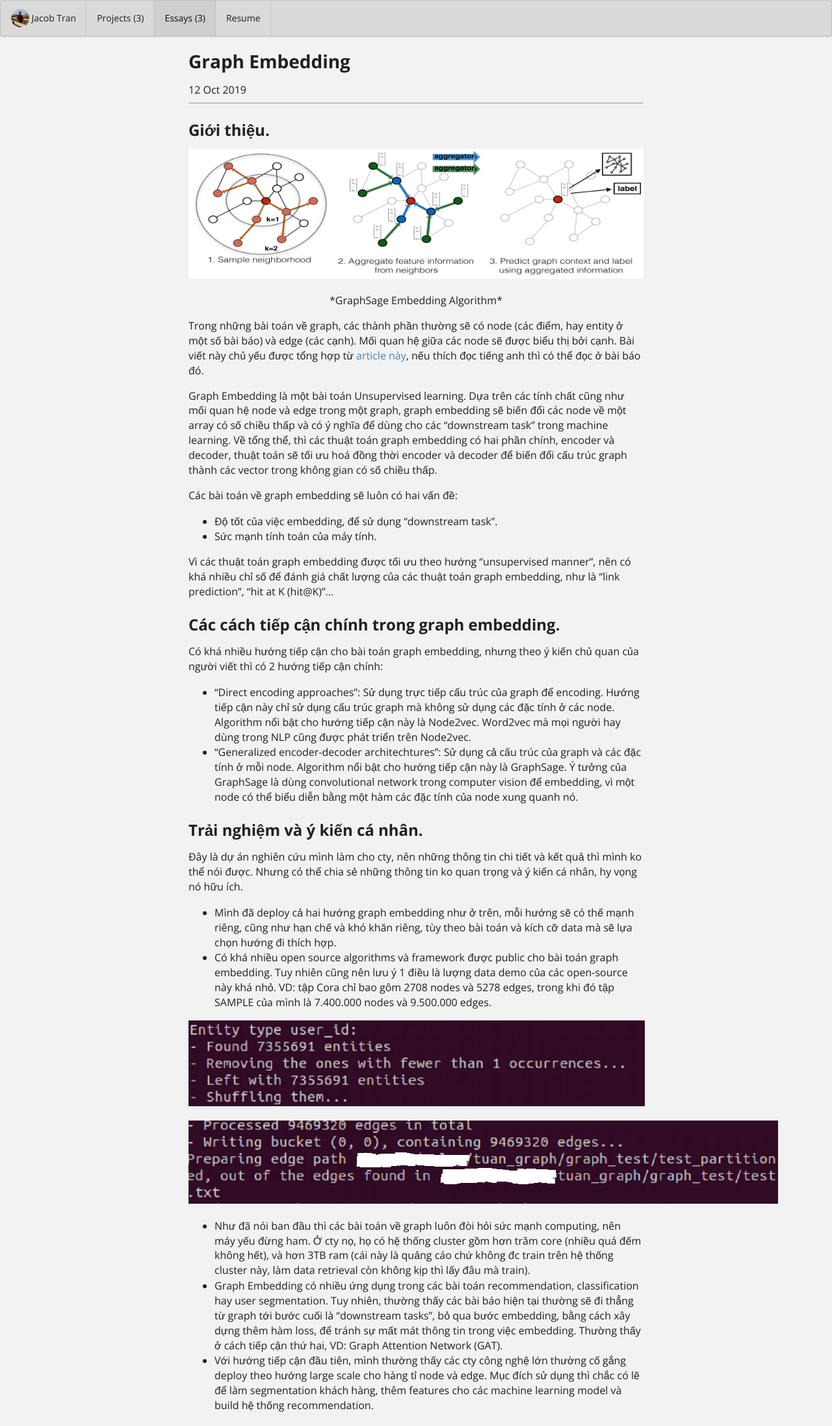
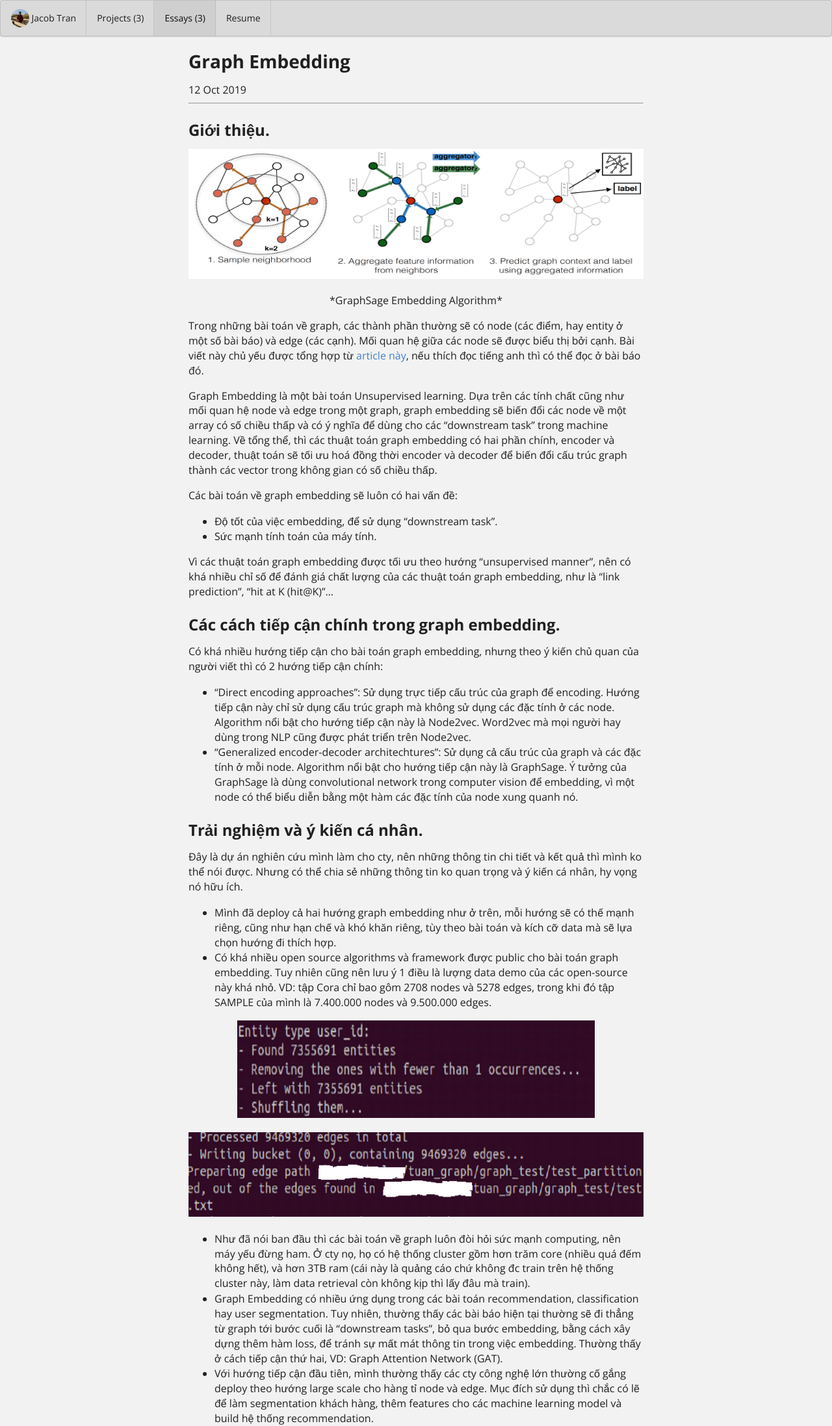
Before and after one commit to xlamb1412/xlamb1412.github.io, a Jekyll site: the page built from essays/2019-10-12.md, in a window 1280 px wide. Shown: the whole page at 65% size. Built offline with Jekyll 4.4.1, drawn with Linux system fonts in a browser that asks for light colours.

Commit message:
align pictures

```diff
--- a/essays/2019-10-12.md
+++ b/essays/2019-10-12.md
@@ -45,11 +45,11 @@ Có khá nhiều hướng tiếp cận cho bài toán graph embedding, nhưng th
 * Có khá nhiều open source algorithms và framework được public cho bài toán graph embedding. Tuy nhiên cũng nên lưu ý 1 điều là lượng data demo của các open-source này khá nhỏ. VD: tập Cora chỉ bao gôm 2708 nodes và 5278 edges, trong khi đó tập SAMPLE của mình là 7.400.000 nodes và 9.500.000 edges.
 
 <p align="center">
-  <img src="../images/nodes.jpg">
+  <img width="550" height="150" src="../images/nodes.jpg">
 </p>
 
 <p align="center">
-  <img src="../images/edges.png">
+  <img width="700" height="130" src="../images/edges.png">
 </p>
 
 * Như đã nói ban đầu thì các bài toán về graph luôn đòi hỏi sức mạnh computing, nên máy yếu đừng ham. Ở cty nọ, họ có hệ thống cluster gồm hơn trăm core (nhiều quá đếm không hết), và hơn 3TB ram (cái này là quảng cáo chứ không đc train trên hệ thống cluster này, làm data retrieval còn không kịp thì lấy đâu mà train).
```
